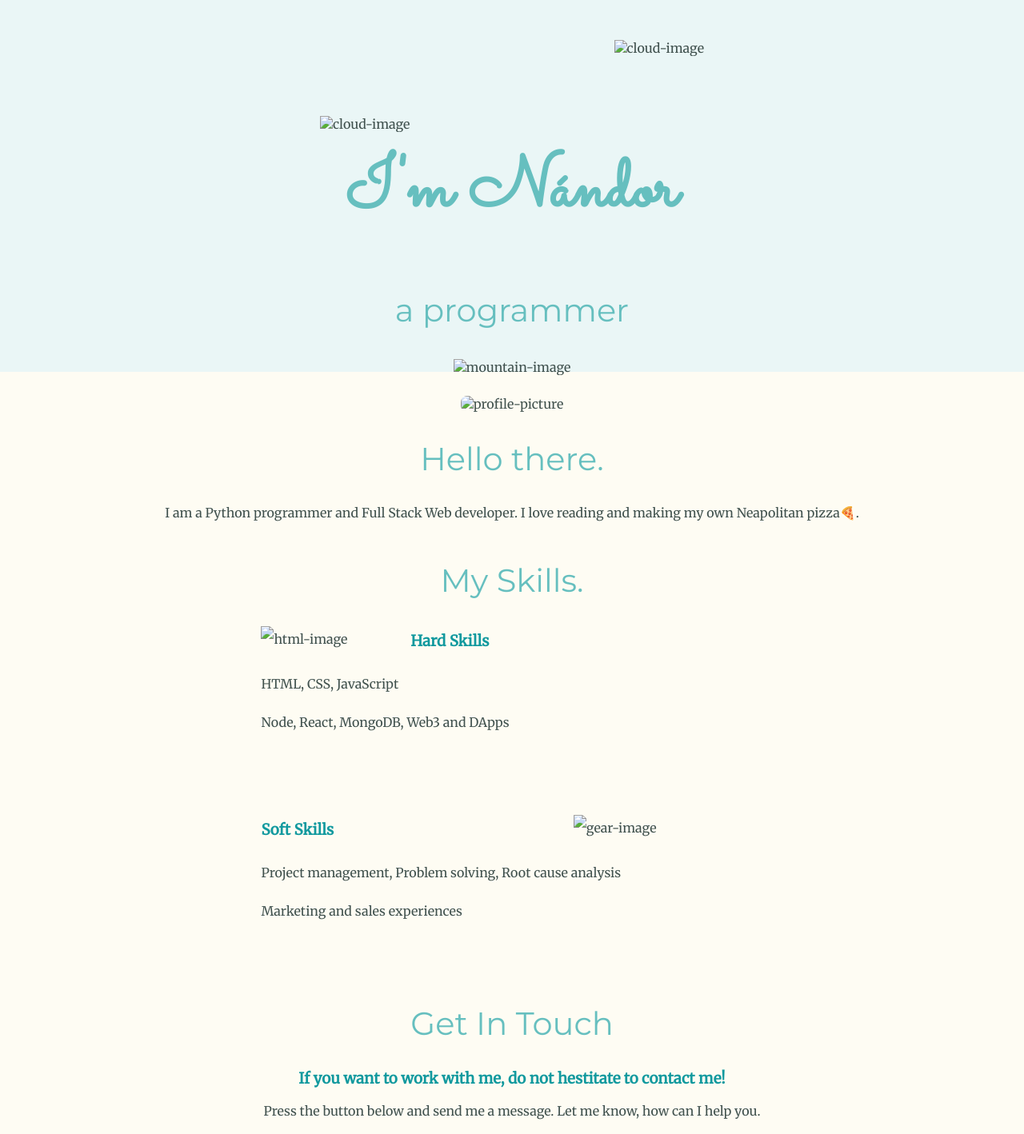
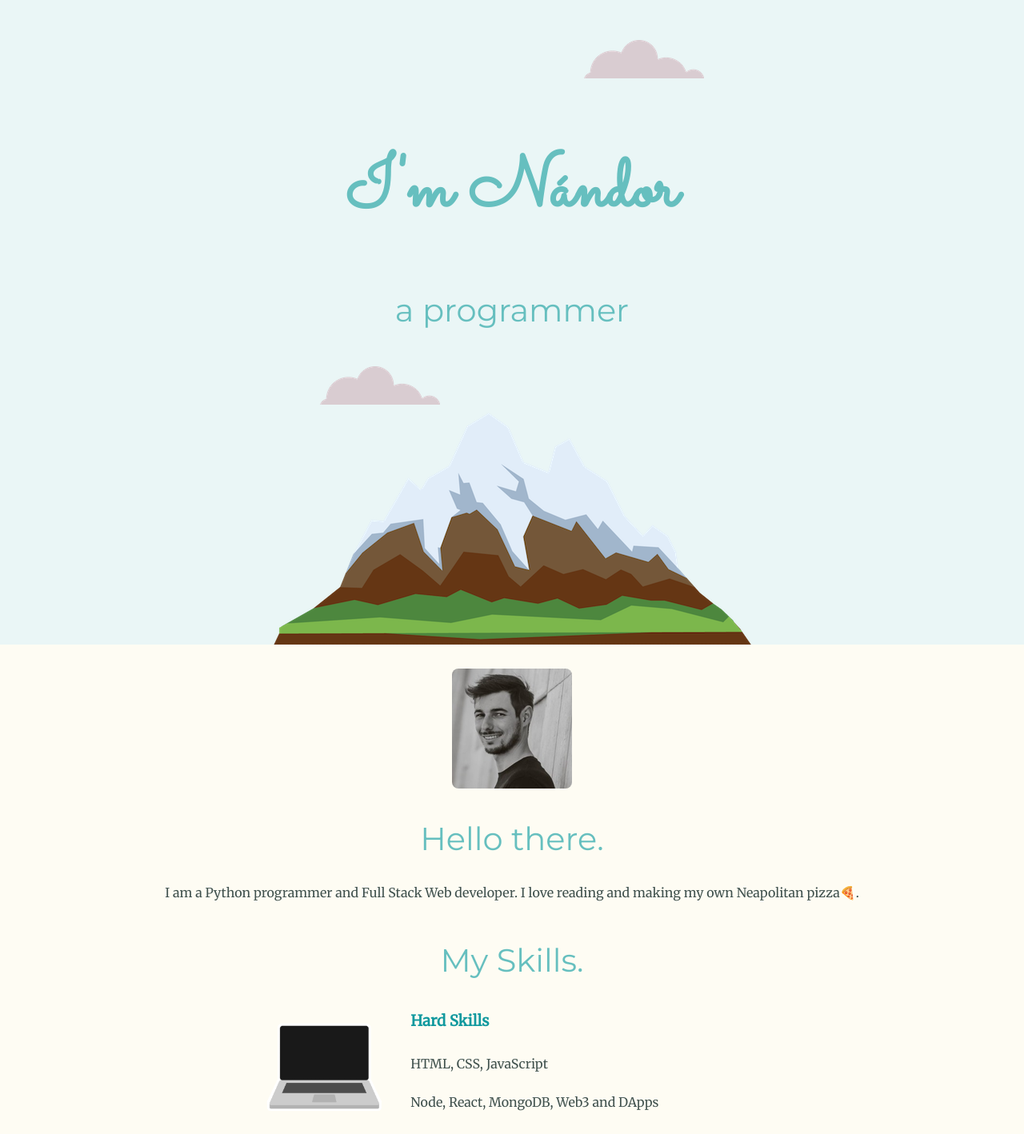
Before and after one commit to Pleshow/Practice001, a plain HTML site: page index.html in a window 1280 px wide. Shown: the top 1418 px of the page at 80% size. Drawn offline with Linux system fonts and the light colour scheme; files that its build step writes are made by us from their sources.

Commit message:
Update index.html

```diff
--- a/index.html
+++ b/index.html
@@ -4,25 +4,25 @@
 <head>
   <meta charset="utf-8">
   <title>Plesovszki Nándor</title>
-  <link rel="stylesheet" href="CSS/styles.css">
+  <link rel="stylesheet" href="styles.css">
   <link rel="shortcut icon" href="favicon.ico">
   <link rel="preconnect" href="https://fonts.googleapis.com"><link rel="preconnect" href="https://fonts.gstatic.com" crossorigin><link href="https://fonts.googleapis.com/css2?family=Merriweather&family=Montserrat&family=Sacramento&display=swap" rel="stylesheet">
 </head>
 
 <body>
   <div class="top">
-    <img class="top_cloud" src="images/cloud.png" alt="cloud-image">
+    <img class="top_cloud" src="cloud.png" alt="cloud-image">
     <h1>I'm Nándor</h1>
     <h2>a programmer</h2>
-    <img class="bottom_cloud" src="images/cloud.png" alt="cloud-image">
-    <img class="mountain" src="images/mountain.png" alt="mountain-image">
+    <img class="bottom_cloud" src="cloud.png" alt="cloud-image">
+    <img class="mountain" src="mountain.png" alt="mountain-image">
     <!-- <img class="grass2" src="images/grass2.png" alt="grass2-image">
     <img class="grass4" src="images/grass4.png" alt="grass4-image"> -->
   </div>
 
   <div class="mid">
     <div class="profile">
-      <img class="profilepic" src="images/profile.png" alt="profile-picture">
+      <img class="profilepic" src="profile.png" alt="profile-picture">
       <h2>Hello there.</h2>
       <p>I am a Python programmer and Full Stack Web developer. I love reading and making my own Neapolitan pizza🍕.</p>
     </div>
@@ -30,13 +30,13 @@
     <div class="skills">
       <h2 style="margin-top:50px">My Skills.</h2>
       <div class="hard-skill-row">
-        <img class=computer_image src="images/hello.gif" alt="html-image">
+        <img class=computer_image src="hello.gif" alt="html-image">
         <h3>Hard Skills</h3>
         <p>HTML, CSS, JavaScript</p>
         <p>Node, React, MongoDB, Web3 and DApps</p>
       </div>
       <div class="soft-skill-row">
-        <img class=gear_image src="images/gear.gif" alt="gear-image">
+        <img class=gear_image src="gear.gif" alt="gear-image">
         <h3>Soft Skills</h3>
         <p>Project management, Problem solving, Root cause analysis</p>
         <p>Marketing and sales experiences</p>
```
